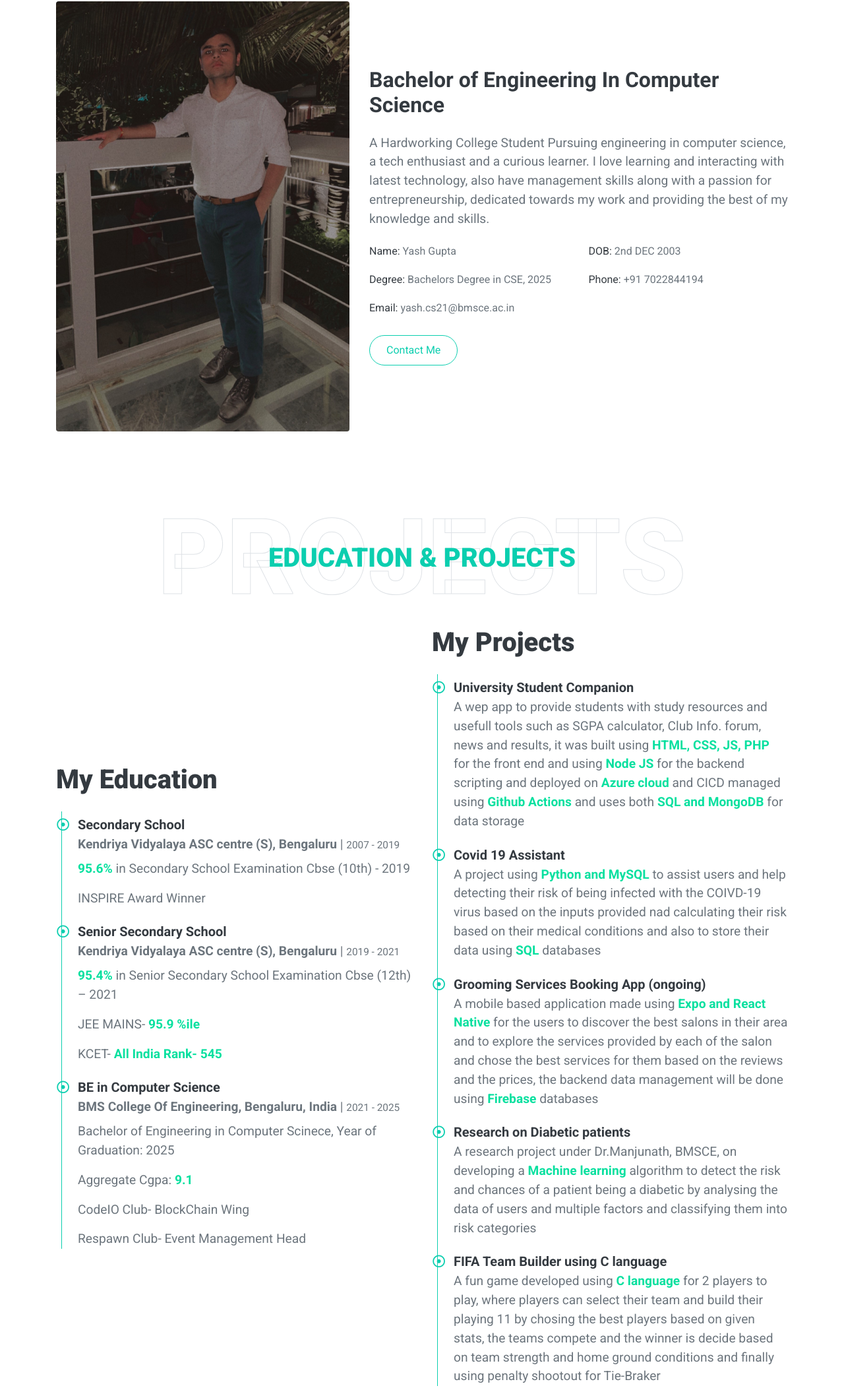
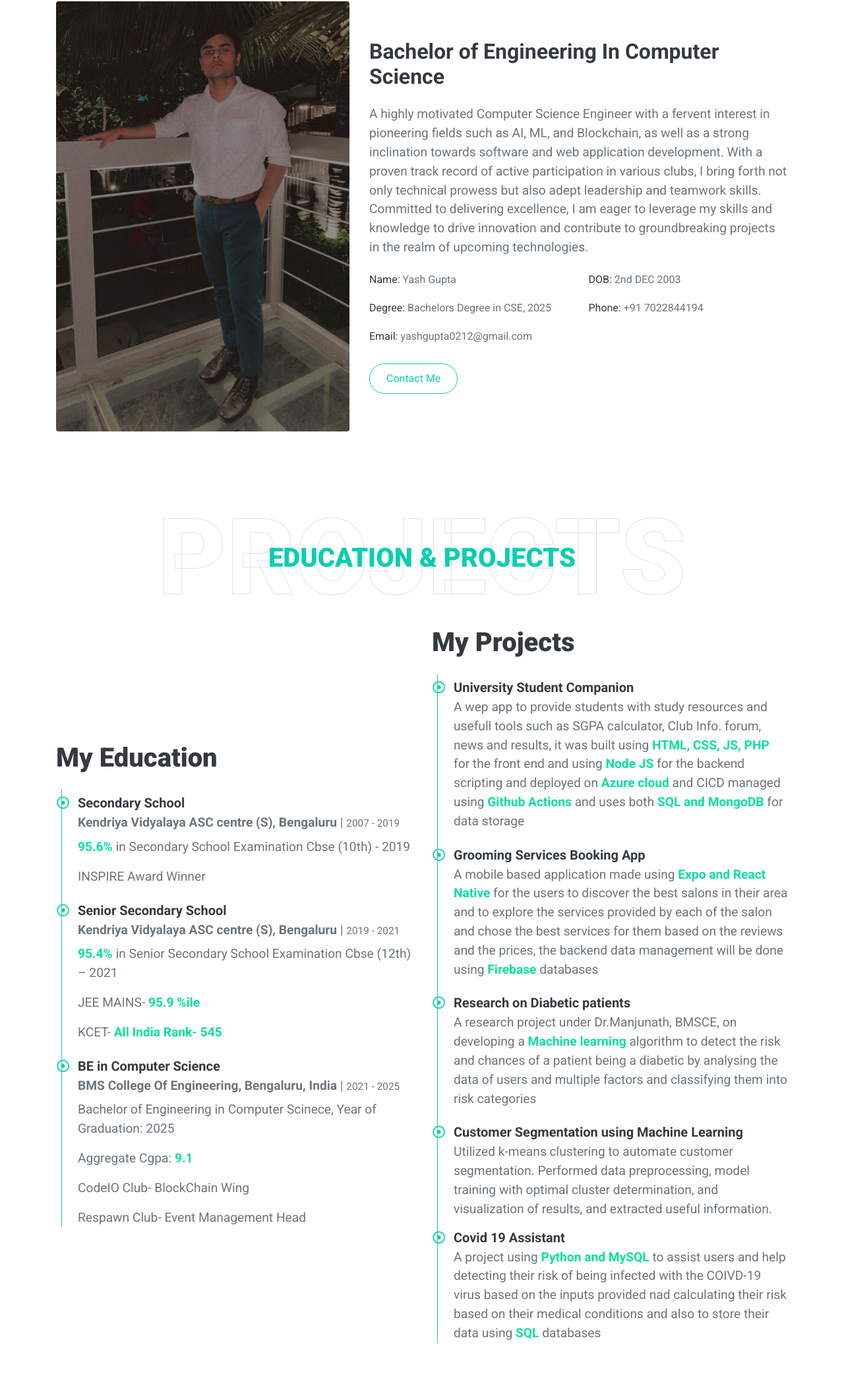
Before and after one commit to Yash0Gupta/Yash0Gupta.github.io, a plain HTML site: page index.html in a window 1280 px wide. Shown: the part 1094-3198 px from the top of the page at 66% size. Drawn offline with nearby package versions, Linux system fonts and the light colour scheme.

Commit message:
Update index.html

```diff
--- a/index.html
+++ b/index.html
@@ -83,22 +83,13 @@
                 </div>
                 <div class="col-lg-7">
                     <h3 class="mb-4" style="font-size: xx-large;">Bachelor of Engineering In Computer Science</h3>
-                    <p style="font-size: larger;">A Hardworking College Student
-Pursuing engineering in computer
-science, a tech enthusiast and a
-curious learner. I love learning and
-interacting with latest technology,
-also have management skills along
-with a passion for entrepreneurship,
-dedicated towards my work and
-providing the best of my knowledge
-and skills.</p>
+                    <p style="font-size: larger;">A highly motivated Computer Science Engineer with a fervent interest in pioneering fields such as AI, ML, and Blockchain, as well as a strong inclination towards software and web application development. With a proven track record of active participation in various clubs, I bring forth not only technical prowess but also adept leadership and teamwork skills. Committed to delivering excellence, I am eager to leverage my skills and knowledge to drive innovation and contribute to groundbreaking projects in the realm of upcoming technologies.</p>
                     <div class="row mb-3">
                         <div class="col-sm-6 py-2" style="font-size: larger;"><h6>Name: <span class="text-secondary">Yash Gupta</span></h6></div>
                         <div class="col-sm-6 py-2" style="font-size: larger;"><h6>DOB: <span class="text-secondary">2nd DEC 2003</span></h6></div>
                         <div class="col-sm-6 py-2" style="font-size: larger;"><h6>Degree: <span class="text-secondary">Bachelors Degree in CSE, 2025</span></h6></div>
                         <div class="col-sm-6 py-2" style="font-size: larger;"><h6>Phone: <span class="text-secondary">+91 7022844194</span></h6></div>
-                        <div class="col-sm-6 py-2" style="font-size: larger;"><h6>Email: <span class="text-secondary">yash.cs21@bmsce.ac.in</span></h6></div>
+                        <div class="col-sm-6 py-2" style="font-size: larger;"><h6>Email: <span class="text-secondary">yashgupta0212@gmail.com</span></h6></div>
                     </div>
                     <a href="#contact" class="btn btn-outline-primary mr-4">Contact Me</a>
                 </div>
@@ -156,12 +147,7 @@ and skills.</p>
                         </div>
                         <div class="position-relative mb-4">
                             <i class="far fa-dot-circle text-primary position-absolute" style="top: 2px; left: -32px;"></i>
-                            <h5 class="font-weight-bold mb-1">Covid 19 Assistant</h5>
-                            <p>A project using <span class="Highlights">Python and MySQL</span> to assist users and help detecting their risk of being infected with the COIVD-19 virus based on the inputs provided nad calculating their risk based on their medical conditions and also to store their data using <span class="Highlights">SQL</span> databases</p>
-                        </div>
-                        <div class="position-relative mb-4">
-                            <i class="far fa-dot-circle text-primary position-absolute" style="top: 2px; left: -32px;"></i>
-                            <h5 class="font-weight-bold mb-1">Grooming Services Booking App (ongoing)</h5>
+                            <h5 class="font-weight-bold mb-1">Grooming Services Booking App</h5>
                             <p>A mobile based application made using <span class="Highlights">Expo and React Native</span> for the users to discover the best salons in their area and to explore the services provided by each of the salon and chose the best services for them based on the reviews and the prices, the backend data management will be done using <span class="Highlights">Firebase</span> databases</p>
                         </div>
                         <div class="position-relative mb-4">
@@ -171,8 +157,16 @@ and skills.</p>
                         </div>
                         <div class="position-relative mb-4">
                             <i class="far fa-dot-circle text-primary position-absolute" style="top: 2px; left: -32px;"></i>
-                            <h5 class="font-weight-bold mb-1">FIFA Team Builder using C language</h5>
-                            <p>A fun game developed using <span class="Highlights">C language</span> for 2 players to play, where players can select their team and build their playing 11 by chosing the best players based on given stats, the teams compete and the winner is decide based on team strength and home ground conditions and finally using penalty shootout for Tie-Braker</p>
+                            <h5 class="font-weight-bold mb-1">Customer Segmentation using Machine Learning</h5>
+                            <p>Utilized k-means clustering to automate customer segmentation.
+Performed data preprocessing, model training with optimal cluster determination, and
+visualization of results, and extracted useful information.
+</p>
+                        <div class="position-relative mb-4">
+                            <i class="far fa-dot-circle text-primary position-absolute" style="top: 2px; left: -32px;"></i>
+                            <h5 class="font-weight-bold mb-1">Covid 19 Assistant</h5>
+                            <p>A project using <span class="Highlights">Python and MySQL</span> to assist users and help detecting their risk of being infected with the COIVD-19 virus based on the inputs provided nad calculating their risk based on their medical conditions and also to store their data using <span class="Highlights">SQL</span> databases</p>
+                        </div>
                         </div>
                     </div>
                 </div>
```
